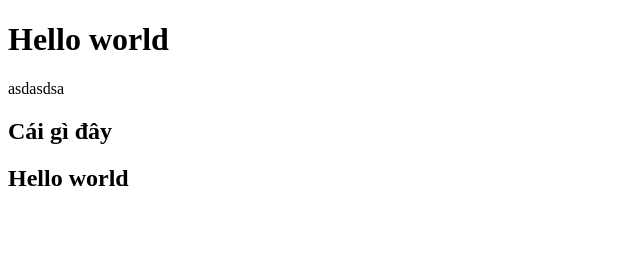
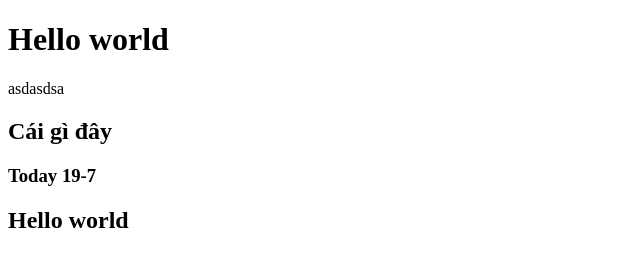
Before and after one commit to maihoc86/projectdau, a plain HTML site: page index.html in a window 1280 px wide. Shown: the whole page, without its empty margins (0-640 px from the left). Drawn offline with Linux system fonts and the light colour scheme.

Commit message:
them dong moi

```diff
--- a/index.html
+++ b/index.html
@@ -10,6 +10,7 @@
     <h1>Hello world</h1>
 asdasdsa
     <h2>Cái gì đây</h2>
+    <h3>Today 19-7</h3>
     <h2>Hello world</h2>
   </body>
 </html>
```
